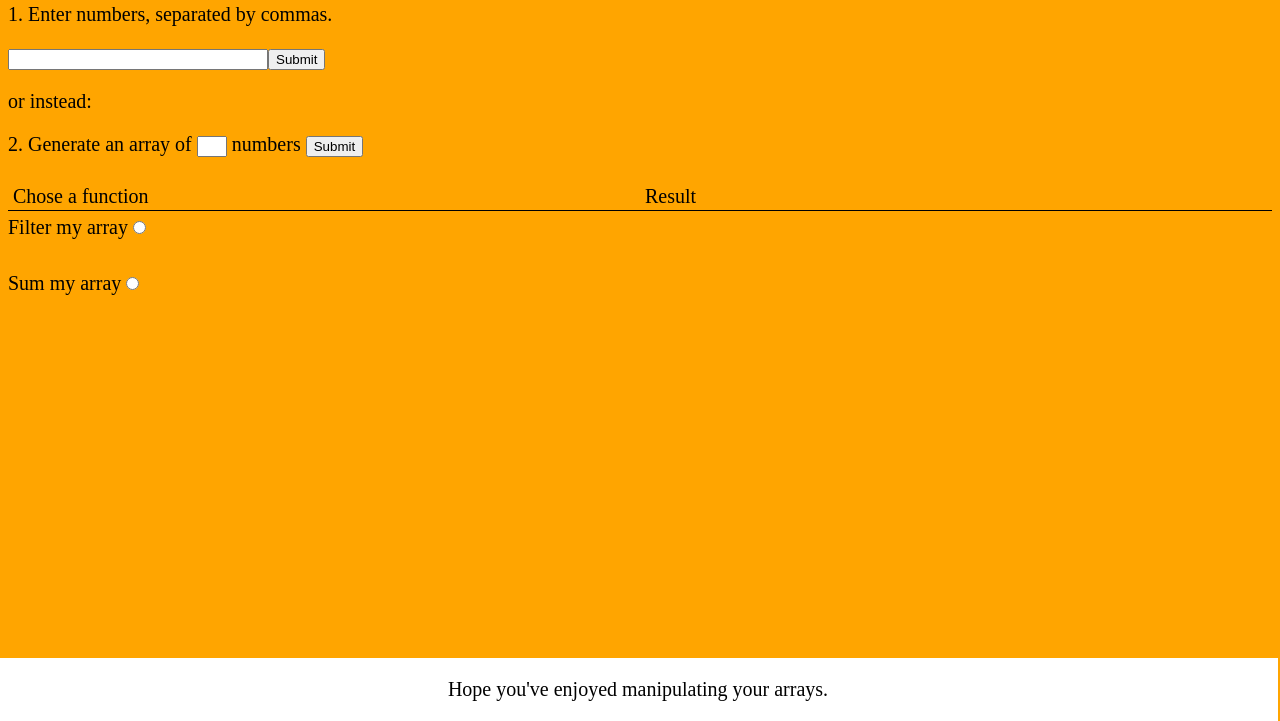
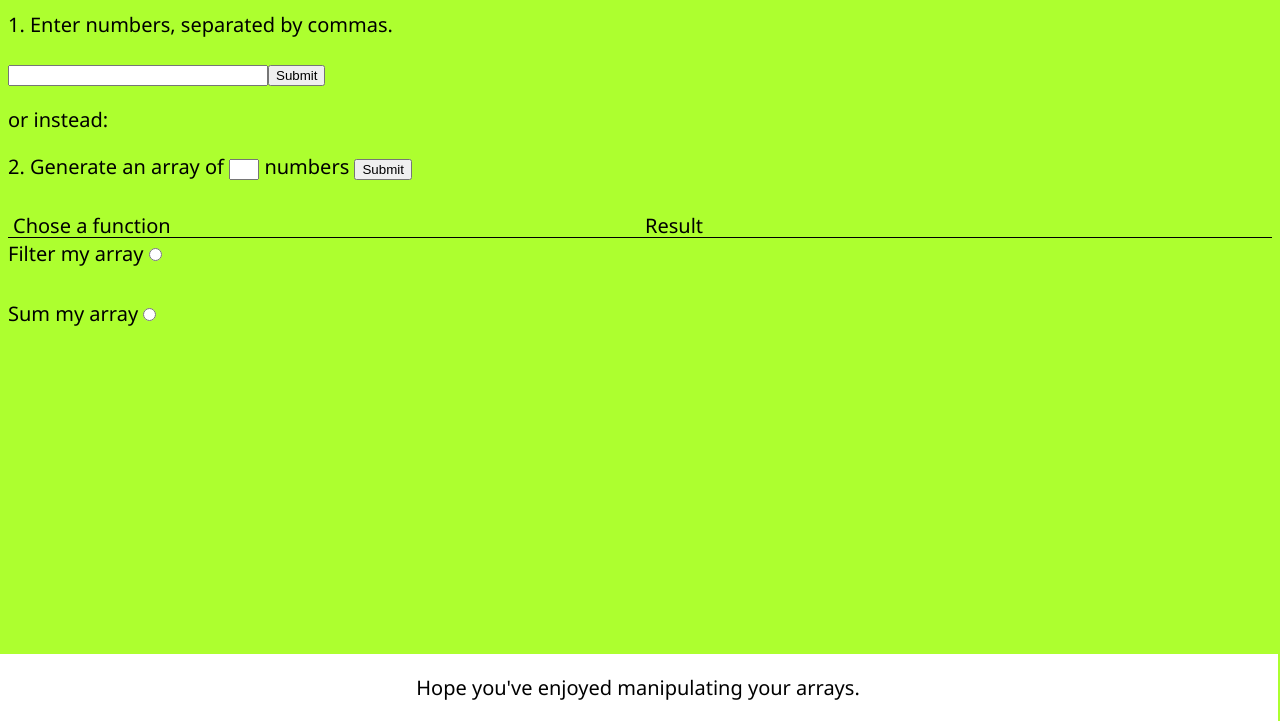
Before and after one commit to modanova/first, a plain HTML site: page index.html in a window 1280 px wide. Shown: the part 79-800 px from the top of the page. Drawn offline with Linux system fonts and the light colour scheme.

Commit message:
background and fonts

```diff
--- a/index.html
+++ b/index.html
@@ -1,6 +1,7 @@
 <html>
   <head>
     <meta charset="UTF-8">
+    <title>My web page</title>
     <script src="script.js"></script>
     <link rel="stylesheet" type="text/css" href="styles.css">
   </head>
--- a/styles.css
+++ b/styles.css
@@ -1,5 +1,6 @@
 body {
-  background-color: orange;
+  background-color: greenyellow;
+  font-family:'Segoe UI', Tahoma, Geneva, Verdana, sans-serif;
   font-size: 20px;
 }
 
```
Also changed, not shown: me.html (deleted, +0 -8 lines).
